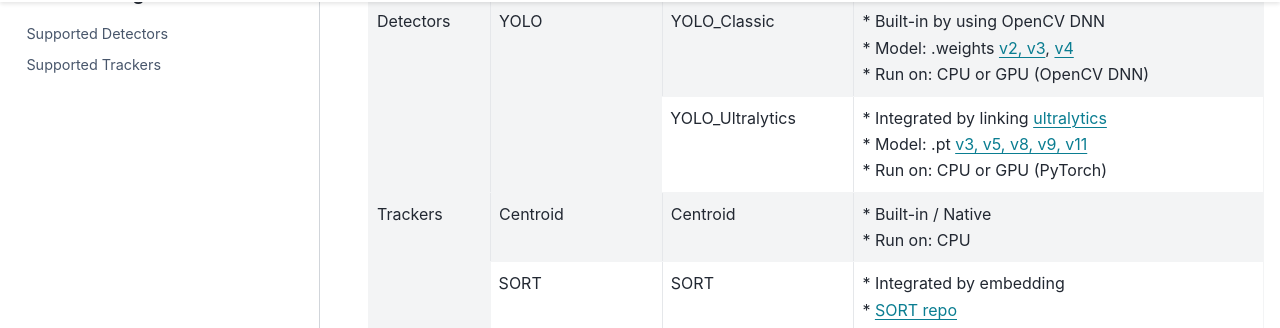
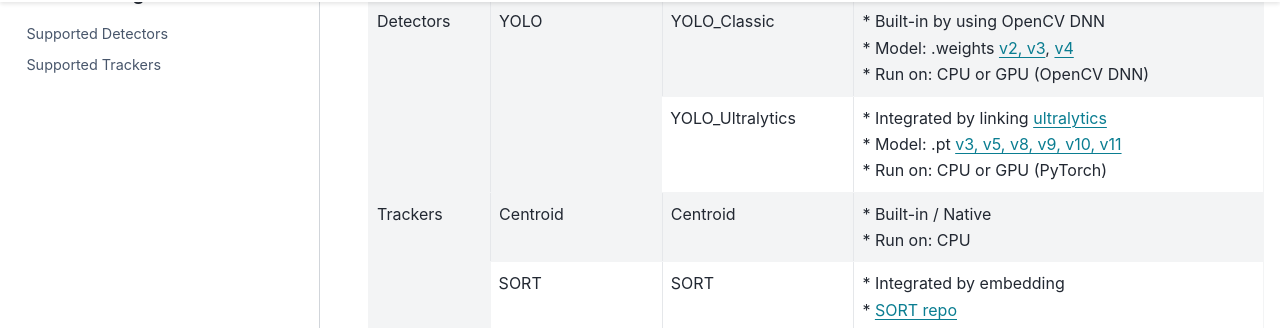
Before and after one commit to numediart/vsensebox, a Sphinx documentation site: the page built from docs/vsensebox/modules.rst, in a window 1280 px wide and 900 px high, scrolled down 438 px. Shown: the part 126-454 px from the top of the window. Built offline with Sphinx 7.4.7 and the PyData theme 0.15.4, drawn with Linux system fonts in a browser that asks for light colours; the version number is read from the project's files by our own code.

Commit message:
Update documentation

```diff
--- a/docs/vsensebox/modules.rst
+++ b/docs/vsensebox/modules.rst
@@ -18,7 +18,7 @@
    |            |              |                  | | * Run on: CPU or GPU (OpenCV DNN)             |
    |            |              +------------------+-------------------------------------------------+
    |            |              | YOLO_Ultralytics | | * Integrated by linking `ultralytics`_        |
-   |            |              |                  | | * Model: .pt `v3, v5, v8, v9, v11`_           |
+   |            |              |                  | | * Model: .pt `v3, v5, v8, v9, v10, v11`_      |
    |            |              |                  | | * Run on: CPU or GPU (PyTorch)                |
    +------------+--------------+------------------+-------------------------------------------------+
    | Trackers   | Centroid     | Centroid         | | * Built-in / Native                           |
@@ -39,7 +39,7 @@
 .. _v2, v3: https://pjreddie.com/darknet/yolo/
 .. _V4: https://github.com/AlexeyAB/darknet
 .. _ultralytics: https://github.com/numediart/ultralytics-for-vsensebox
-.. _v3, v5, v8, v9, v11: https://github.com/ultralytics/assets/releases
+.. _v3, v5, v8, v9, v10, v11: https://github.com/ultralytics/assets/releases
 .. _SORT repo: https://github.com/abewley/sort
 .. _DeepSORT repo: https://github.com/deshwalmahesh/yolov7-deepsort-tracking
 
```
